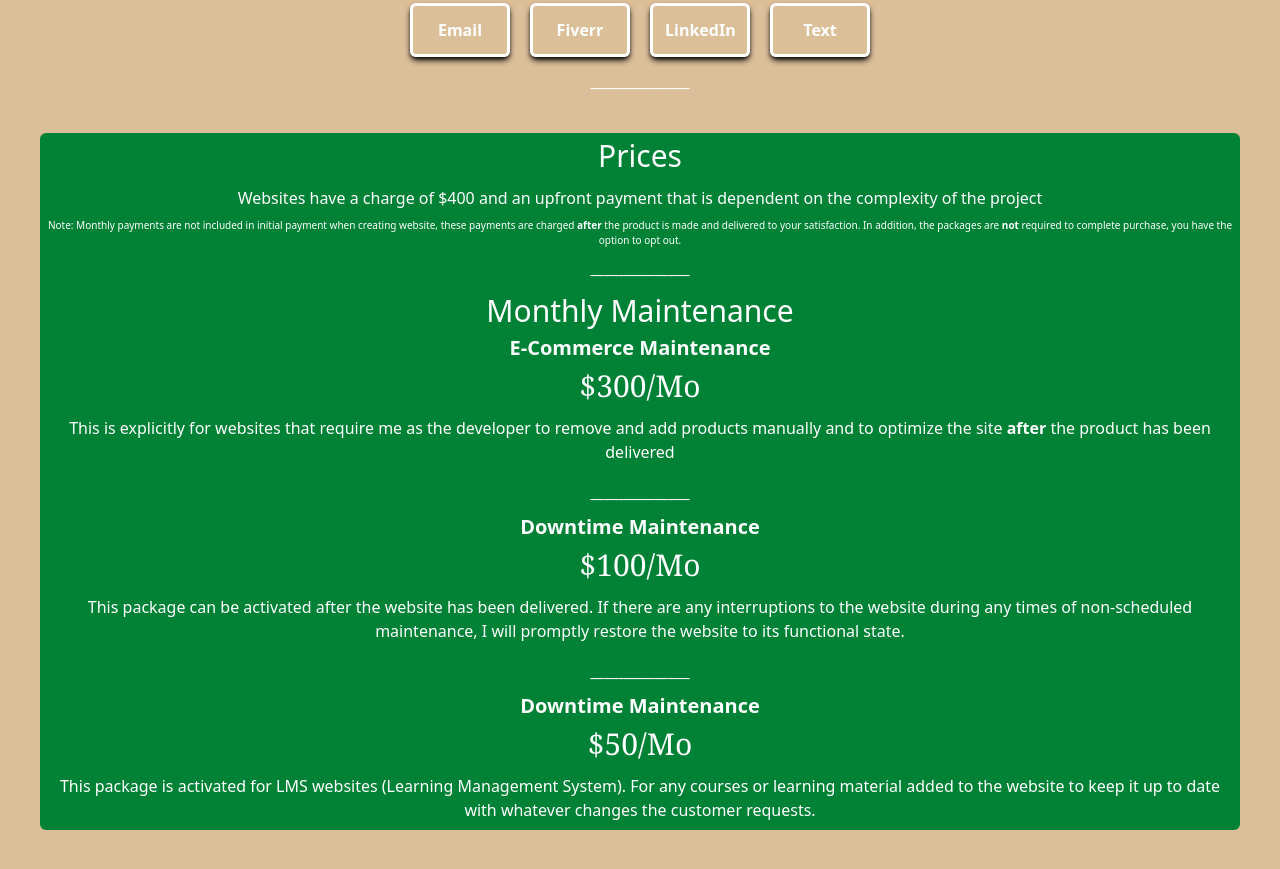
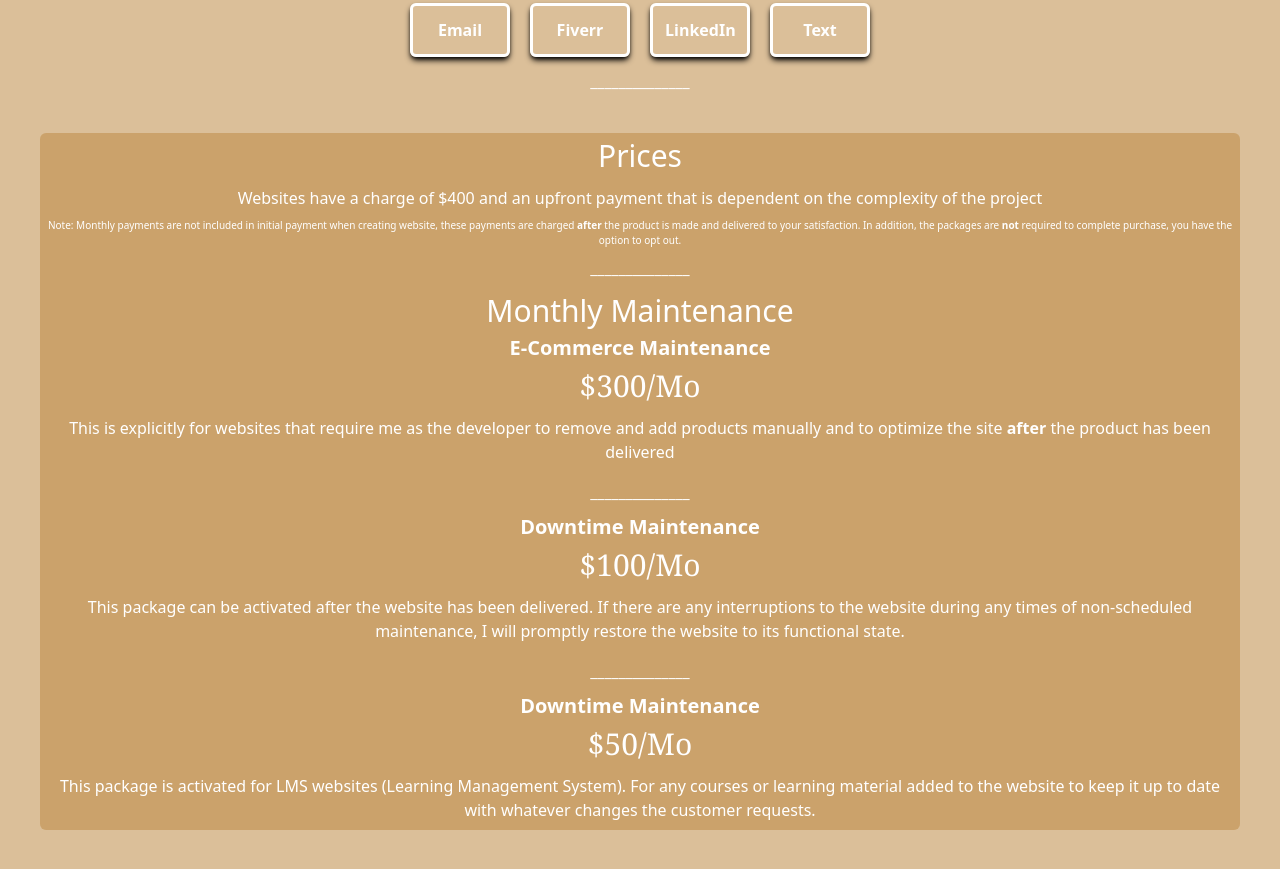
Before and after one commit to dannylong21/updatedportfolio, a website: page index.html in a window 1280 px wide. Shown: the part 2000-2869 px from the top of the page. Drawn offline with Linux system fonts and the light colour scheme.

Commit message:
minor fix, changed color for prices section to compliment the background color

```diff
--- a/index.html
+++ b/index.html
@@ -67,7 +67,7 @@
             </div>
         </div>
                 <div id="dividerline" class="text-white text-center m-2">______________</div>
-        <div id="pricingsection" class="flex flex-col m-10 text-white justify-center rounded-md bg-green-700/100">
+        <div id="pricingsection" class="flex flex-col m-10 text-white justify-center rounded-md bg-yellow-700/30">
             <div id="sectioncontainer" class="flex flex-col text-center justify-center m-auto">
                 <p id="prices" class="text-[30px]">Prices</p>
                 <p class="p-2">Websites have a charge of $400 and an upfront payment that is dependent on the complexity of the project</p>
```
Also changed, not shown: src/output.css.
